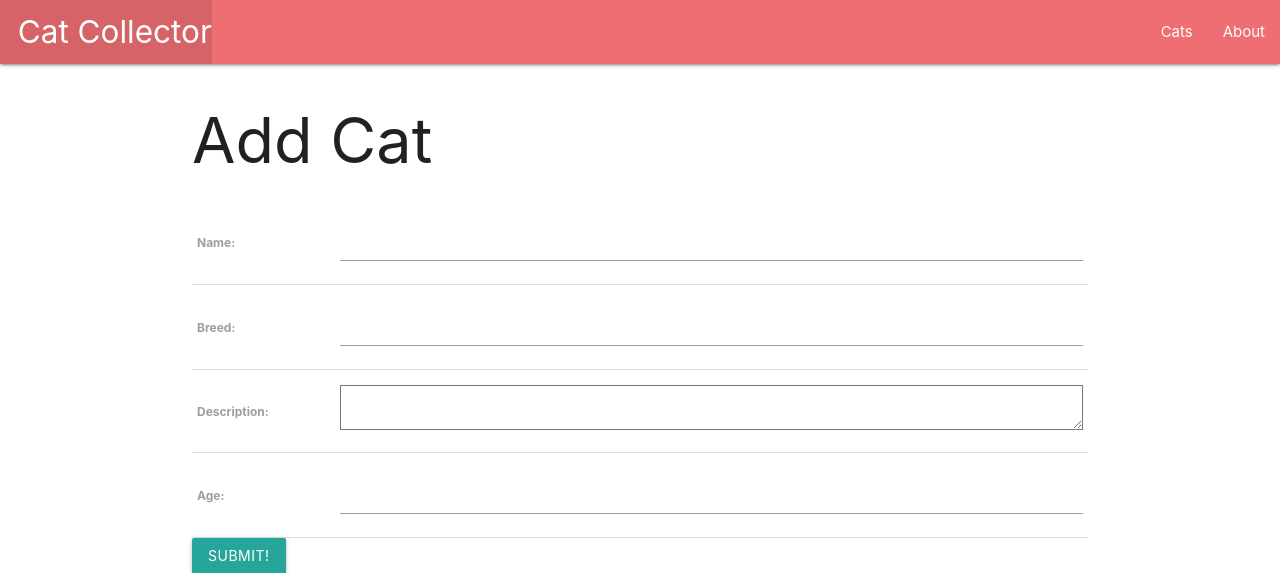
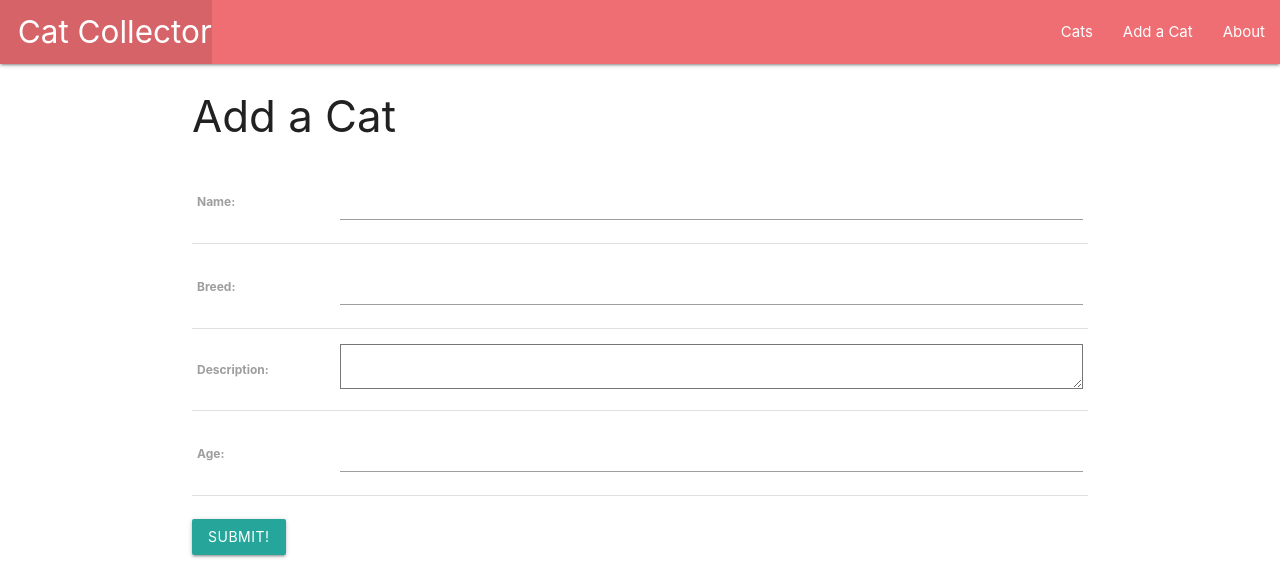
Before and after one commit to BeccaK8/cat-collector, a Django app: page /cats/create in a window 1280 px wide. Shown: the top 573 px of the page. Run offline with Django 5.2, Linux system fonts and the light colour scheme.

Commit message:
update cat functionality

```diff
--- a/main_app/templates/base.html
+++ b/main_app/templates/base.html
@@ -24,6 +24,7 @@
                     <!-- <li><a href="/cats">Cats</a></li> -->
                     <!-- <li><a href="/about">About</a></li> -->
                     <li><a href="{% url 'index' %}">Cats</a></li>
+                    <li><a href="{% url 'cats_create' %}">Add a Cat</a></li>
                     <li><a href="{% url 'about' %}">About</a></li>
                 </ul>
             </div>
--- a/main_app/templates/cats/detail.html
+++ b/main_app/templates/cats/detail.html
@@ -14,6 +14,9 @@
             <p>Age: Kitten</p>
             {% endif %}
         </div>
+        <div class="card-action">
+            <a href="{% url 'cats_update' cat.id %}">Update</a>
+        </div>
     </div>
 
 {% endblock %}
--- a/main_app/templates/main_app/cat_form.html
+++ b/main_app/templates/main_app/cat_form.html
@@ -1,7 +1,12 @@
 {% extends 'base.html' %}
 {% block content %}
 
-    <h1>Add Cat</h1>
+    {% if object %}
+        <h3>Edit {{ object.name }}</h3>
+    {% else %}
+        <h3>Add a Cat</h3>
+    {% endif %}
+
     <form action="" method="POST">
         <!-- Django requires the following line for security reasons -->
         <!-- this is colloquially known as a 'c-surf' token -->
@@ -11,6 +16,7 @@
             <!-- Render the inputs inside of <tr>s & <td>s -->
             {{ form.as_table }}
         </table>
+        <br>
         <input type="submit" value="Submit!" class="btn">
     </form>
 
--- a/main_app/urls.py
+++ b/main_app/urls.py
@@ -13,4 +13,5 @@ urlpatterns = [
     # we need an id, as well as a way to refer to the id
     path('cats/<int:cat_id>', views.cats_detail, name='detail'),
     path('cats/create', views.CatCreate.as_view(),  name='cats_create'),
+    path('cats/<int:pk>/update', views.CatUpdate.as_view(), name='cats_update'),
 ]
--- a/main_app/views.py
+++ b/main_app/views.py
@@ -1,6 +1,6 @@
 from django.shortcuts import render
 # import class-based-views (CBVs)
-from django.views.generic.edit import CreateView
+from django.views.generic.edit import CreateView, UpdateView
 from .models import Cat
 
 # cats = [
@@ -52,3 +52,10 @@ class CatCreate(CreateView):
     # we can add other options inside this view
     # we don't need success_url since we added get_absolute_url to Cat Model
     # success_url = '/cats/{cat_id}'
+
+# Update View - extends UpdateView class
+class CatUpdate(UpdateView):
+    model = Cat
+    # let's make it so you can't rename a cat
+    # so we need to customize fields
+    fields = [ 'breed', 'description', 'age' ]
```
